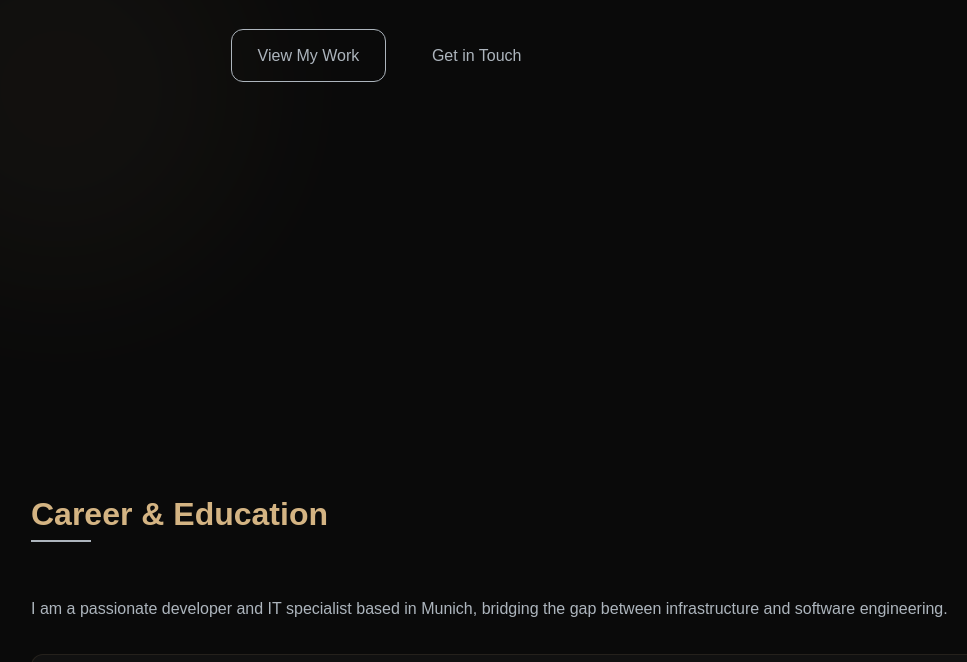
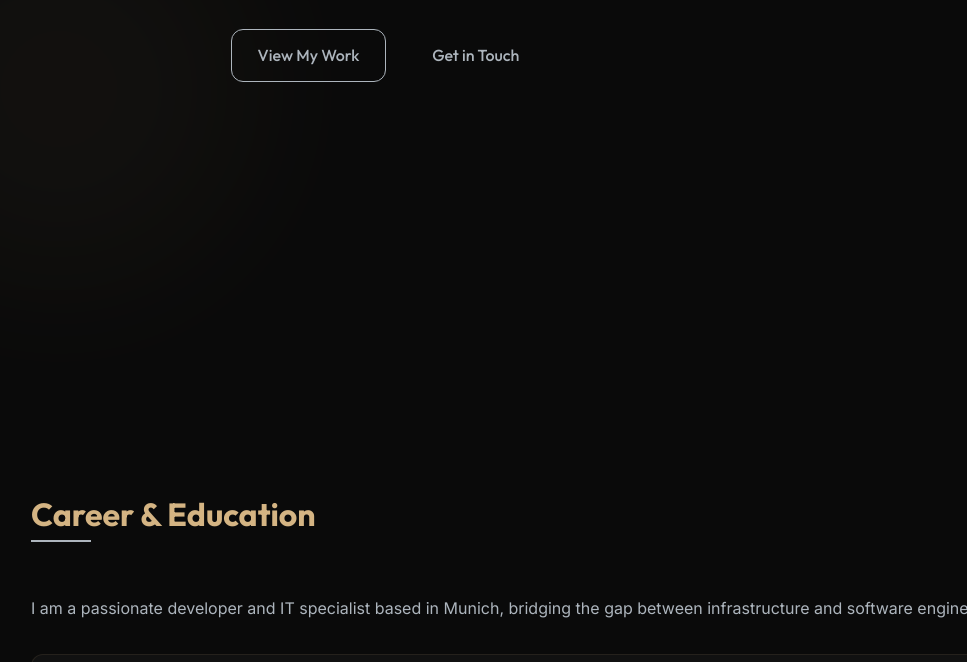
Before and after one commit to Johanneshaug/personal-portfolio, a website: page public/index.html in a window 1280 px wide. Shown: the part 431-1093 px from the top of the page, without its empty margins (41-1008 px from the left). Drawn offline with Linux system fonts and the light colour scheme.

Commit message:
Update portfolio styles and content

```diff
--- a/public/css/style.css
+++ b/public/css/style.css
@@ -15,8 +15,8 @@
     --steel-accent: #adb5bd;
     --primary-gradient: linear-gradient(135deg, #adb5bd 0%, #d4b483 100%);
 
-    --font-heading: Arial, sans-serif;
-    --font-body: Arial, sans-serif;
+    --font-heading: 'Outfit', sans-serif;
+    --font-body: 'Inter', sans-serif;
 
     --spacing-xs: 0.5rem;
     --spacing-sm: 1rem;
--- a/public/index.html
+++ b/public/index.html
@@ -7,7 +7,11 @@
     <meta name="description" content="">
     <title>Johannes Haug</title>
     <link rel="stylesheet" href="css/style.css">
-
+    <link rel="preconnect" href="https://fonts.googleapis.com">
+    <link rel="preconnect" href="https://fonts.gstatic.com" crossorigin>
+    <link
+        href="https://fonts.googleapis.com/css2?family=Inter:wght@300;400;600;700&family=Outfit:wght@300;500;700&display=swap"
+        rel="stylesheet">
     <script src="https://kit.fontawesome.com/a076d05399.js" crossorigin="anonymous"></script>
     <!-- Placeholder for icons, usually FontAwesome or similar -->
 </head>
```
